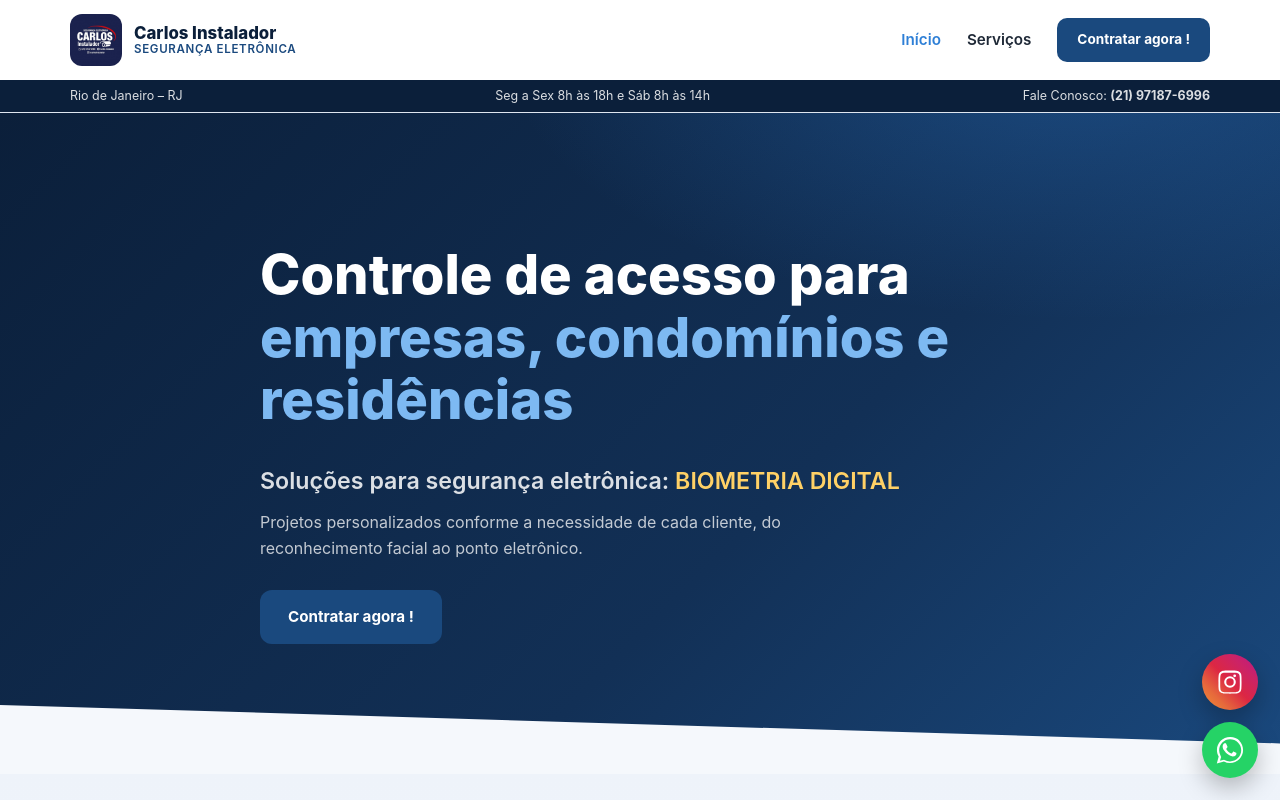
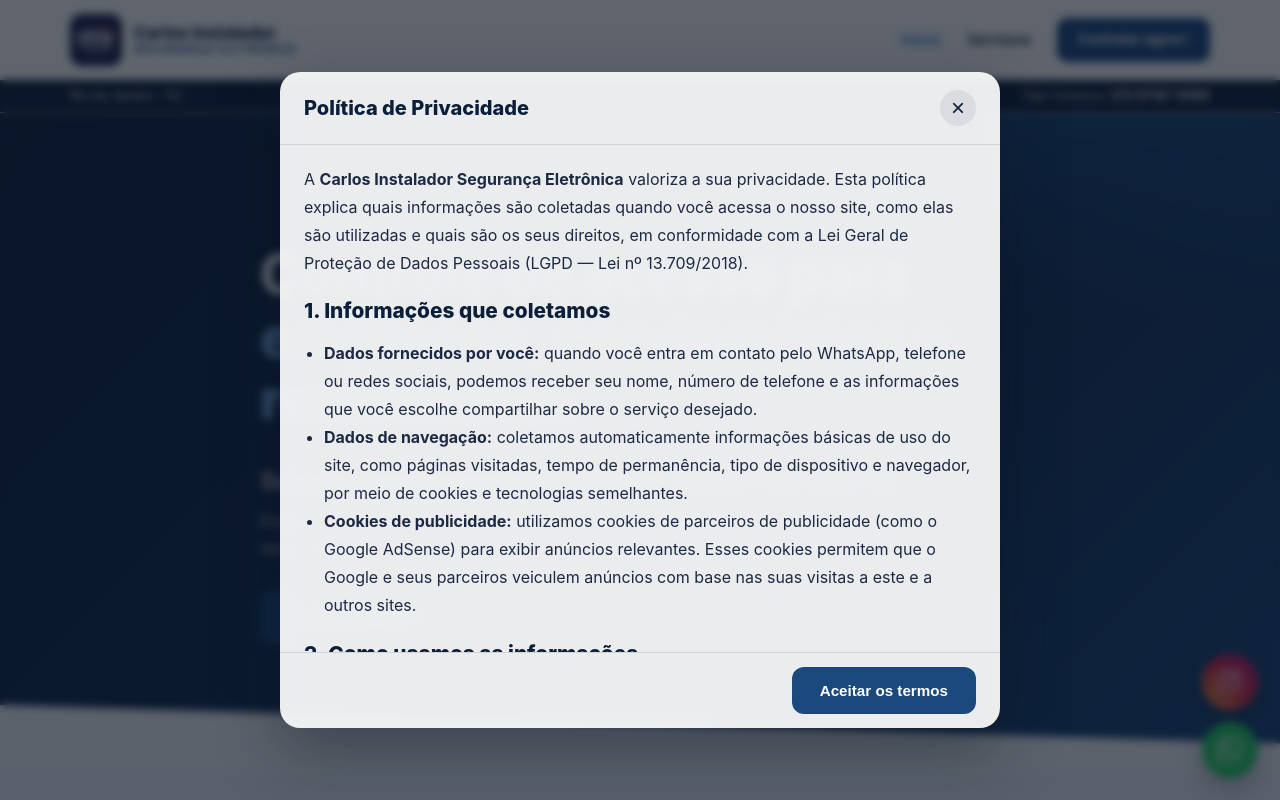
Before and after one commit to cftvancatti/carlos, a React (Vite) app: page / in a window 1280 px wide. Shown: the top 800 px of the page. Built offline with nearby package versions, Linux system fonts and the light colour scheme.

Commit message:
Modal de Politica de Privacidade abre automaticamente na primeira visita

```diff
--- a/src/components/Footer.tsx
+++ b/src/components/Footer.tsx
@@ -4,8 +4,16 @@
 
 const POLICY_ACCEPT_KEY = 'politica-privacidade-aceita';
 
+function jaAceitou(): boolean {
+  try {
+    return localStorage.getItem(POLICY_ACCEPT_KEY) !== null;
+  } catch {
+    return false;
+  }
+}
+
 export function Footer() {
-  const [policyOpen, setPolicyOpen] = useState(false);
+  const [policyOpen, setPolicyOpen] = useState(!jaAceitou());
 
   const aceitarTermos = () => {
     try {
```
